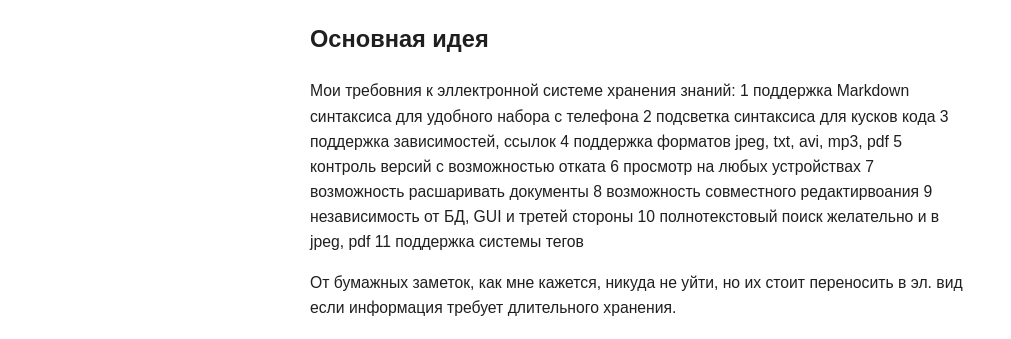
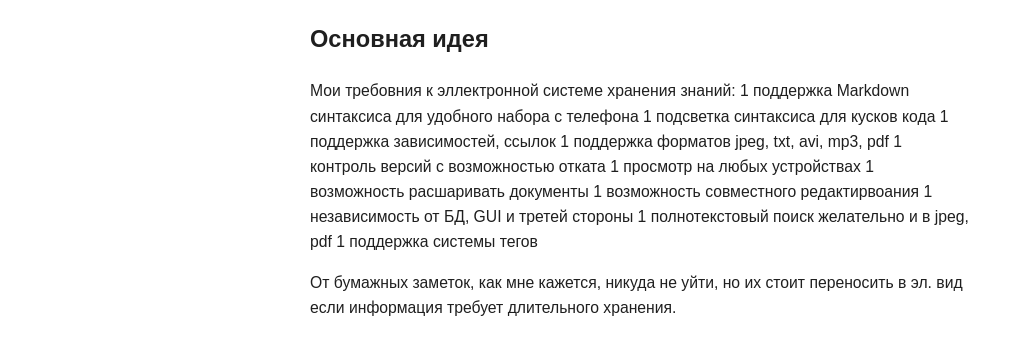
Before and after one commit to guest363/blog, a Jekyll site: the page built from index.md, in a window 1280 px wide. Shown: the part 268-607 px from the top of the page, without its empty margins (0-1011 px from the left). Built offline with Jekyll 4.4.1, drawn with Linux system fonts in a browser that asks for light colours.

Commit message:
Update index.md
Fix list

```diff
--- a/index.md
+++ b/index.md
@@ -18,16 +18,16 @@ layout: main
 
 Мои требовния к эллектронной системе хранения знаний:
 1 поддержка Markdown синтаксиса для удобного набора с телефона
-2 подсветка синтаксиса для кусков кода
-3 поддержка зависимостей, ссылок
-4 поддержка форматов jpeg, txt, avi, mp3, pdf
-5 контроль версий с возможностью отката
-6 просмотр на любых устройствах
-7 возможность расшаривать документы
-8 возможность совместного редактирвоания
-9 независимость от БД, GUI и третей стороны
-10 полнотекстовый поиск желательно и в jpeg, pdf
-11 поддержка системы тегов
+1 подсветка синтаксиса для кусков кода
+1 поддержка зависимостей, ссылок
+1 поддержка форматов jpeg, txt, avi, mp3, pdf
+1 контроль версий с возможностью отката
+1 просмотр на любых устройствах
+1 возможность расшаривать документы
+1 возможность совместного редактирвоания
+1 независимость от БД, GUI и третей стороны
+1 полнотекстовый поиск желательно и в jpeg, pdf
+1 поддержка системы тегов
 
 От бумажных заметок, как мне кажется, никуда не уйти, но их стоит
 переносить в эл. вид если информация требует длительного хранения.
```
